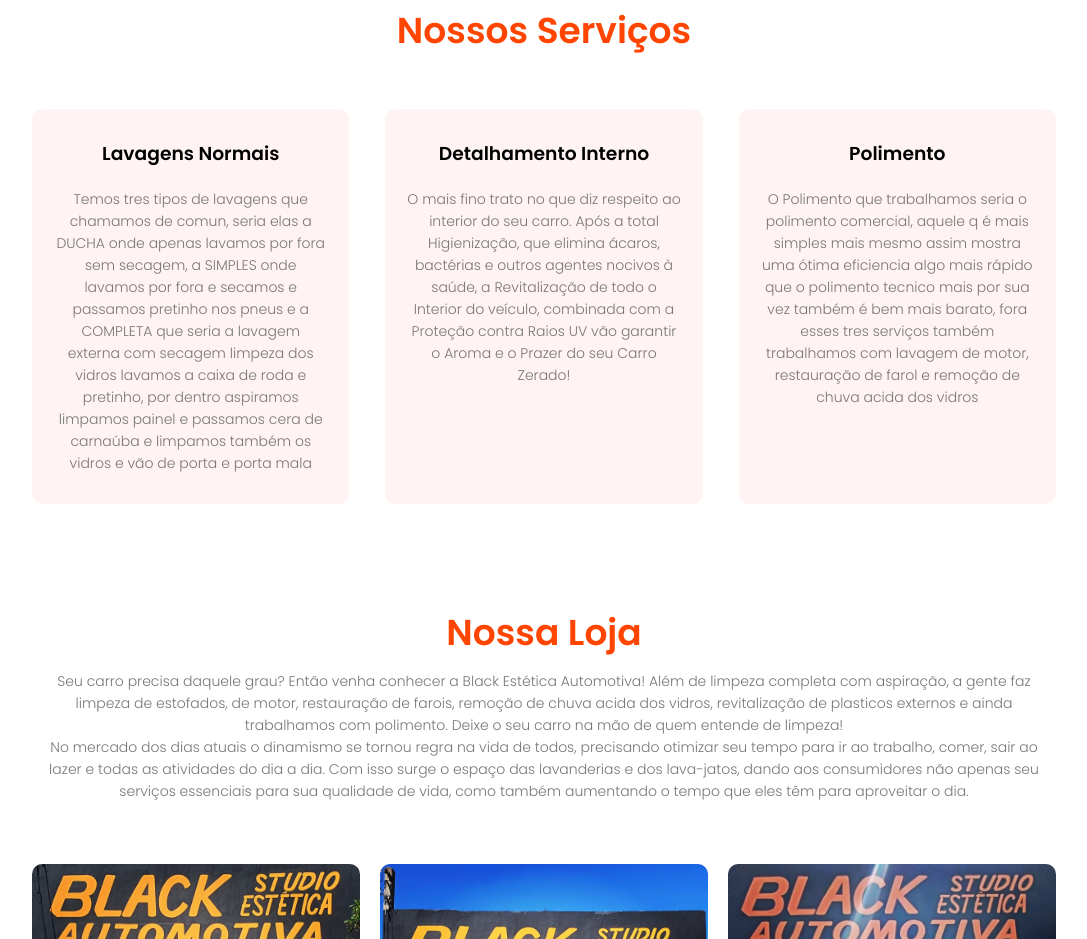
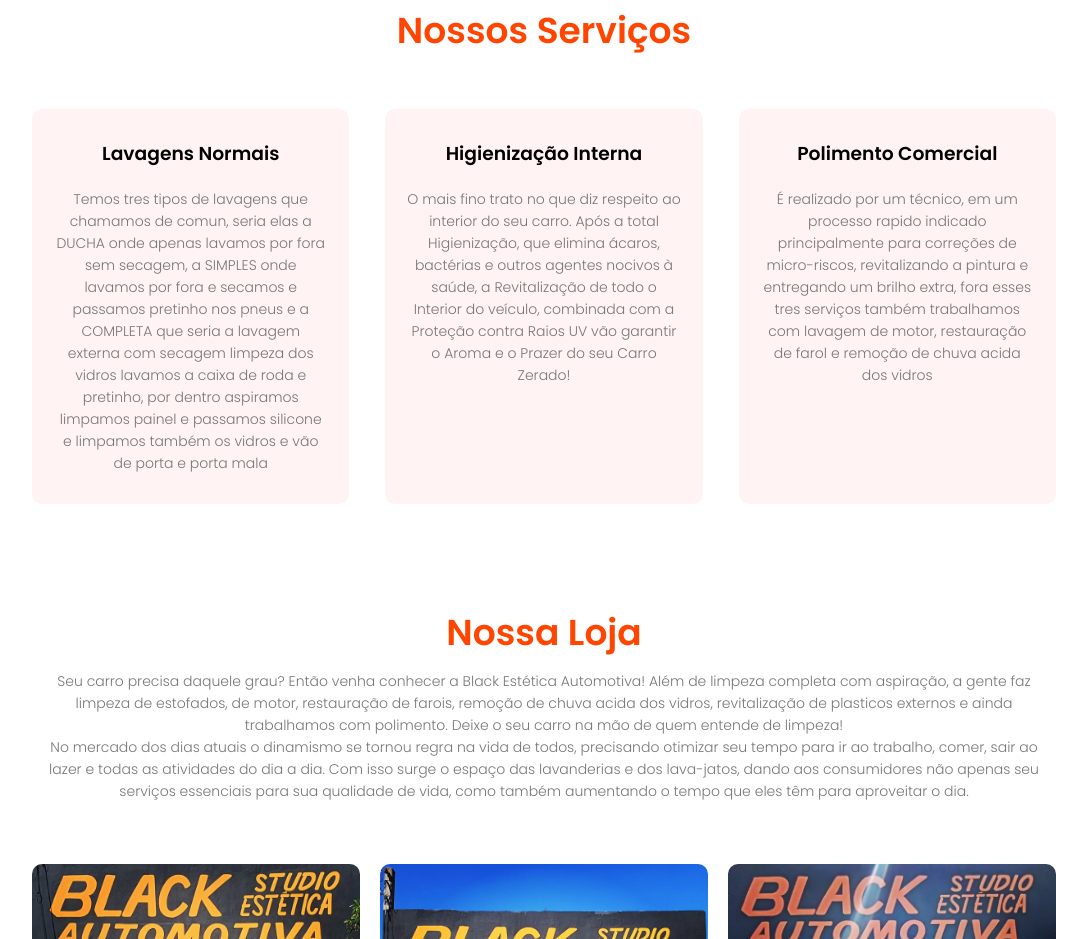
Before and after one commit to andre08072012/BlackEsteticaAutomotiva, a plain HTML site: page index.html in a window 1280 px wide. Shown: the part 897-1836 px from the top of the page, without its empty margins (96-1183 px from the left). Drawn offline with nearby package versions, Linux system fonts and the light colour scheme.

Commit message:
serviços

```diff
--- a/index.html
+++ b/index.html
@@ -83,21 +83,19 @@
                 <p>Temos tres tipos de lavagens que chamamos de comun, seria elas a DUCHA onde apenas lavamos por fora
                     sem secagem, a SIMPLES onde lavamos por fora e secamos e passamos pretinho nos pneus e a COMPLETA
                     que seria a lavagem externa com secagem limpeza dos vidros lavamos a caixa de roda e pretinho, por
-                    dentro aspiramos limpamos painel e passamos cera de carnaúba e limpamos também os vidros e vão de
+                    dentro aspiramos limpamos painel e passamos silicone e limpamos também os vidros e vão de
                     porta e porta mala</p>
             </div>
             <div class="course-col" animar data-aos="fade-up">
-                <h3>Detalhamento Interno</h3>
+                <h3>Higienização Interna</h3>
                 <p>O mais fino trato no que diz respeito ao interior do seu carro. Após a total Higienização, que
                     elimina ácaros, bactérias e outros agentes nocivos à saúde, a Revitalização de todo o Interior do
                     veículo, combinada com a Proteção contra Raios UV vão garantir o Aroma e o Prazer do seu Carro
                     Zerado!</p>
             </div>
             <div class="course-col" animar data-aos="fade-left">
-                <h3>Polimento</h3>
-                <p>O Polimento que trabalhamos seria o polimento comercial, aquele q é mais simples mais mesmo assim
-                    mostra uma ótima eficiencia algo mais rápido que o polimento tecnico mais por sua vez também é bem
-                    mais barato, fora esses tres serviços também trabalhamos com lavagem de motor, restauração de farol
+                <h3>Polimento Comercial</h3>
+                <p>É realizado por um técnico, em um processo rapido indicado principalmente para correções de micro-riscos, revitalizando a pintura e entregando um brilho extra, fora esses tres serviços também trabalhamos com lavagem de motor, restauração de farol
                     e remoção de chuva acida dos vidros</p>
             </div>
         </div>
```
